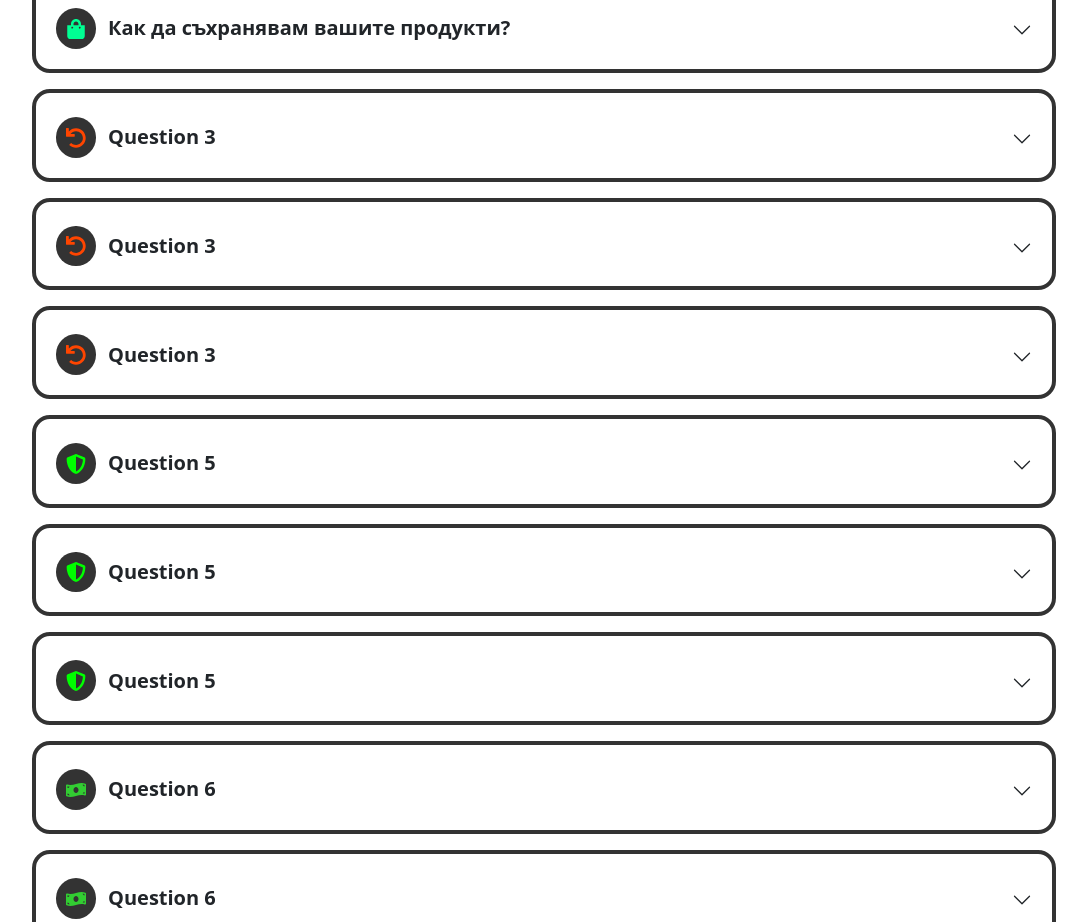
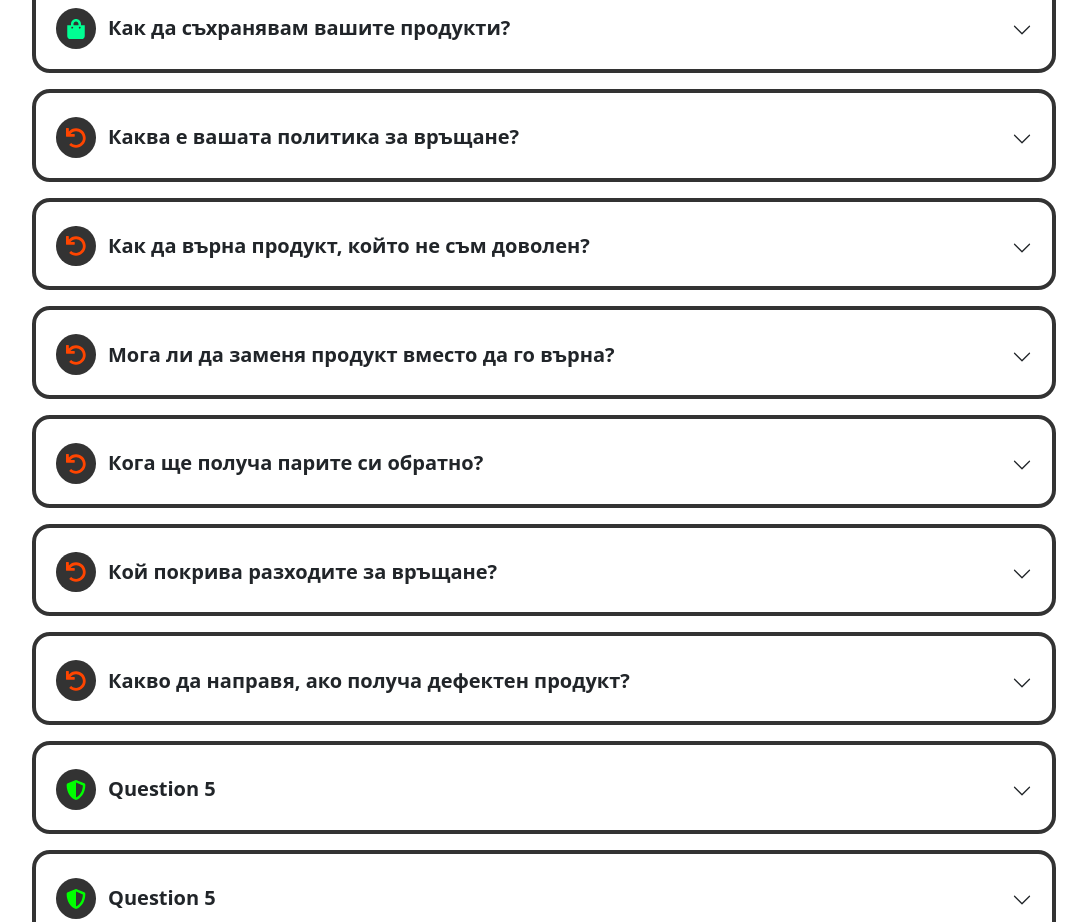
Before and after one commit to StanSNS/gym-frontend, a React (Create React App) app: page /faq in a window 1280 px wide. Shown: the part 1982-2904 px from the top of the page, without its empty margins (96-1183 px from the left). Built offline with nearby package versions, Linux system fonts and the light colour scheme.

Commit message:
add faq refund

```diff
--- a/src/Resources/FAQ/faqData.js
+++ b/src/Resources/FAQ/faqData.js
@@ -71,18 +71,33 @@ export const faqData = [
     },
     {
         type: 'refund',
-        title: 'Question 3',
-        description: 'Answer 4'
+        title: 'Каква е вашата политика за връщане?',
+        description: 'Можете да върнете продуктите в рамките на 30 дни от получаването им, при условие че са в оригиналната си опаковка и не са използвани.'
     },
     {
         type: 'refund',
-        title: 'Question 3',
-        description: 'Answer 4'
+        title: 'Как да върна продукт, който не съм доволен?',
+        description: 'Моля, свържете се с нашия отдел за обслужване на клиенти, за да получите инструкции за връщане и етикет за връщане.'
     },
     {
         type: 'refund',
-        title: 'Question 3',
-        description: 'Answer 4'
+        title: 'Мога ли да заменя продукт вместо да го върна?',
+        description: 'Да, можете да замените продукт за друг. Моля, свържете се с нас за повече информация и инструкции.\n'
+    },
+    {
+        type: 'refund',
+        title: 'Кога ще получа парите си обратно?',
+        description: 'След като получим и обработим върнатите продукти, ще възстановим сумата по метода на плащане, който сте използвали. Това обикновено отнема 5-7 работни дни.'
+    },
+    {
+        type: 'refund',
+        title: 'Кой покрива разходите за връщане?',
+        description: 'Разходите за връщане са за сметка на клиента, освен ако продуктът не е дефектен или изпратен по погрешка.'
+    },
+    {
+        type: 'refund',
+        title: 'Какво да направя, ако получа дефектен продукт?',
+        description: 'Ако получите дефектен продукт, моля, свържете се с нас незабавно с информация и снимки на дефекта. Ще се постараем да разрешим проблема възможно най-бързо.'
     },
     {
         type: 'privacy',
```
